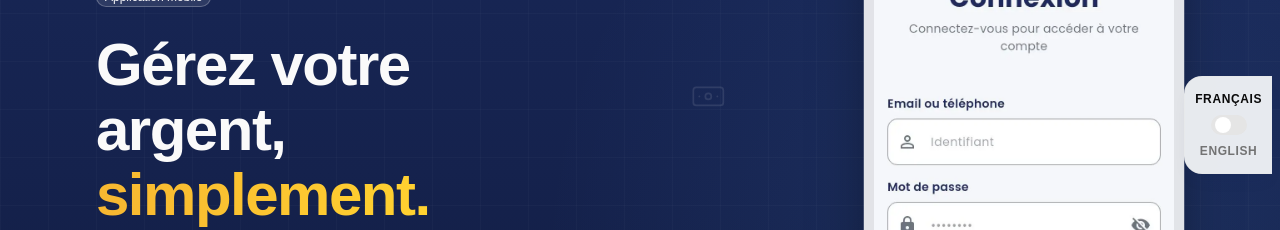
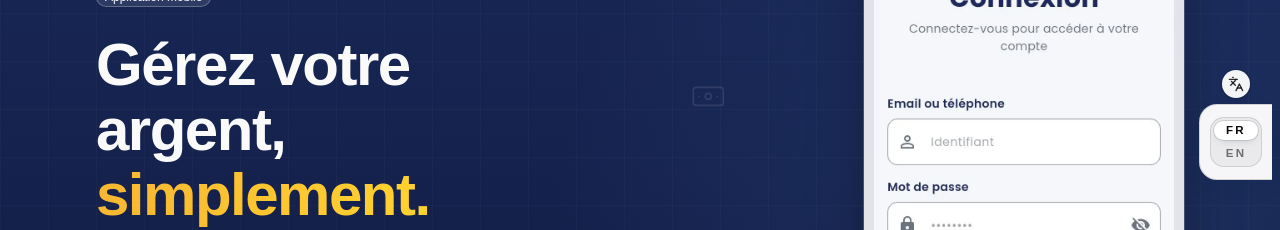
Before and after one commit to The-Ghost03/smartsaver-web-react, a React (Vite) app: page / in a window 1280 px wide. Shown: the part 275-505 px from the top of the page. Built offline with nearby package versions, Linux system fonts and the light colour scheme; no server answers.

Commit message:
feat: enhance LanguageSwitch component with animated language options, update JellyRouteLoader for localization, and improve layout in MainLayout for better accessibility

```diff
--- a/src/components/layout/LanguageSwitch.jsx
+++ b/src/components/layout/LanguageSwitch.jsx
@@ -1,59 +1,64 @@
-import { useId } from "react";
+import { motion } from "framer-motion";
 import { useTranslation } from "react-i18next";
-import { Label } from "@/components/ui/label";
-import { Switch } from "@/components/ui/switch";
 import { cn } from "@/lib/utils";
+
+function LangOption({ active, shortLabel, longLabel, onSelect, vertical }) {
+  return (
+    <button
+      type="button"
+      aria-pressed={active}
+      aria-label={longLabel}
+      title={longLabel}
+      onClick={onSelect}
+      className={cn(
+        "relative flex h-9 flex-1 items-center justify-center rounded-xl px-2 outline-none sm:h-10",
+        "font-heading text-[0.68rem] font-semibold uppercase tracking-[0.2em] sm:text-[0.72rem]",
+        "transition-[color] duration-200 focus-visible:ring-2 focus-visible:ring-ring/50 focus-visible:ring-offset-2 focus-visible:ring-offset-background",
+        vertical ? "w-full min-w-[2.75rem]" : "min-w-[3rem]",
+        active ? "text-foreground" : "text-foreground/55 hover:text-foreground/85",
+      )}
+    >
+      {active ? (
+        <motion.div
+          layoutId="ss-lang-pill"
+          className="absolute inset-0 rounded-[11px] bg-background shadow-[0_3px_10px_-4px_rgba(15,31,61,0.2)] ring-1 ring-foreground/[0.12] dark:bg-card dark:shadow-[0_2px_14px_-4px_rgba(0,0,0,0.45)] dark:ring-white/[0.14]"
+          transition={{ type: "spring", stiffness: 480, damping: 35 }}
+        />
+      ) : null}
+      <span className="relative z-10 tabular-nums">{shortLabel}</span>
+    </button>
+  );
+}
 
 export function LanguageSwitch({ className, layout = "horizontal" }) {
   const { t, i18n } = useTranslation();
-  const id = useId();
   const isEn = i18n.language === "en";
-  const isVertical = layout === "vertical";
+  const vertical = layout === "vertical";
 
   return (
     <div
+      role="group"
+      aria-label={t("common.languageSwitch")}
       className={cn(
-        isVertical
-          ? "flex flex-col items-center gap-1.5"
-          : "flex items-center gap-1.5 sm:gap-2",
-        className
+        "flex gap-1 rounded-[14px] bg-foreground/[0.05] p-1 ring-1 ring-inset ring-foreground/[0.12] dark:bg-muted/25 dark:ring-white/[0.1]",
+        vertical ? "flex-col" : "flex-row items-stretch",
+        className,
       )}
     >
-      <span
-        className={cn(
-          "text-[0.65rem] font-semibold uppercase tracking-wider sm:text-xs",
-          !isEn ? "text-foreground" : "text-muted-foreground"
-        )}
-        aria-hidden
-      >
-        {t("common.fr")}
-      </span>
-      <div
-        className={cn(
-          "flex items-center justify-center",
-          isVertical && "py-0.5"
-        )}
-      >
-        <Label htmlFor={id} className="sr-only">
-          {t("common.languageSwitch")}
-        </Label>
-        <Switch
-          id={id}
-          checked={isEn}
-          onCheckedChange={(on) => {
-            void i18n.changeLanguage(on ? "en" : "fr");
-          }}
-        />
-      </div>
-      <span
-        className={cn(
-          "text-[0.65rem] font-semibold uppercase tracking-wider sm:text-xs",
-          isEn ? "text-foreground" : "text-muted-foreground"
-        )}
-        aria-hidden
-      >
-        {t("common.en")}
-      </span>
+      <LangOption
+        active={!isEn}
+        shortLabel={t("common.frShort")}
+        longLabel={t("common.fr")}
+        vertical={vertical}
+        onSelect={() => void i18n.changeLanguage("fr")}
+      />
+      <LangOption
+        active={isEn}
+        shortLabel={t("common.enShort")}
+        longLabel={t("common.en")}
+        vertical={vertical}
+        onSelect={() => void i18n.changeLanguage("en")}
+      />
     </div>
   );
 }
--- a/src/components/loaders/JellyRouteLoader.jsx
+++ b/src/components/loaders/JellyRouteLoader.jsx
@@ -1,4 +1,5 @@
 import { createElement } from "react";
+import { useTranslation } from "react-i18next";
 import { motion } from "framer-motion";
 import { jellyRouteFloaters } from "@/constants/marketing-floaters";
 import { images } from "@/lib/images";
@@ -8,12 +9,13 @@ import { images } from "@/lib/images";
  * Filtre SVG : id fixe — une seule instance visible à la fois.
  */
 export function JellyRouteLoader() {
+  const { t } = useTranslation();
   return (
     <div
       className="relative flex min-h-dvh w-full flex-col items-center justify-center gap-2 overflow-hidden bg-background px-4"
       role="status"
       aria-live="polite"
-      aria-label="Chargement de la page"
+      aria-label={t("common.pageLoadingAria")}
     >
       <div className="pointer-events-none absolute inset-0 z-0" aria-hidden>
         <div className="absolute inset-0 bg-[radial-gradient(ellipse_80%_50%_at_50%_20%,rgba(26,42,92,0.06),transparent)]" />
@@ -74,8 +76,8 @@ export function JellyRouteLoader() {
           <div className="ss-jelly-loader__dot" />
           <div className="ss-jelly-loader__dot" />
         </div>
-        <p className="text-sm text-center text-gray-500 animate-pulse">
-          CHARGEMENT...
+        <p className="text-sm text-center text-muted-foreground animate-pulse uppercase">
+          {t("common.pageLoading")}
         </p>
       </div>
     </div>
--- a/src/layouts/MainLayout.jsx
+++ b/src/layouts/MainLayout.jsx
@@ -1,4 +1,5 @@
 import { Outlet } from "react-router-dom";
+import { Languages } from "lucide-react";
 import { SeoHead } from "@/components/SeoHead";
 import { PointerRibbonLines } from "@/components/effects/PointerRibbonLines";
 import {
@@ -21,13 +22,14 @@ export default function MainLayout() {
       </main>
       <Footer />
       <BackToTop />
-      <div
-        className="pointer-events-none fixed inset-y-0 right-0 z-60 flex items-center pr-[max(0.5rem,env(safe-area-inset-right))]"
-      >
-        <div
-          className="pointer-events-auto flex flex-col items-stretch gap-0 rounded-l-2xl border border-r-0 border-border/50 bg-background/90 px-1.5 py-3 shadow-lg shadow-primary/5 backdrop-blur-md sm:px-2.5 sm:py-3.5"
-        >
-          <LanguageSwitch layout="vertical" />
+      <div className="pointer-events-none fixed inset-y-0 right-0 z-60 flex items-center pr-[max(0.5rem,env(safe-area-inset-right))]">
+        <div className="pointer-events-auto flex flex-col items-center gap-1.5">
+          <div className="rounded-full bg-background/95 p-1.5 ring-1 ring-foreground/15 shadow-sm backdrop-blur-sm dark:bg-background/85 dark:ring-white/20">
+            <Languages className="size-3.5 text-foreground/85 sm:size-4" aria-hidden />
+          </div>
+          <div className="rounded-l-2xl border border-r-0 border-foreground/15 bg-background/96 px-2 py-2.5 shadow-[0_8px_24px_-8px_rgba(15,31,61,0.22)] backdrop-blur-md sm:px-2.5 sm:py-3 dark:border-white/18 dark:bg-background/88 dark:shadow-[0_8px_32px_-8px_rgba(0,0,0,0.5)]">
+            <LanguageSwitch layout="vertical" />
+          </div>
         </div>
       </div>
     </div>
--- a/src/locales/en.js
+++ b/src/locales/en.js
@@ -21,7 +21,8 @@ export default {
       description:
         "Regular contributions, clear payouts, and step‑by‑step updates — tontine, the digital way.",
       f1: "Regular benefits",
-      f1Text: "— Each round, one member gets the pot according to the group rules.",
+      f1Text:
+        "— Each round, one member gets the pot according to the group rules.",
       f2: "Fairness",
       f2Text: "— A clear order for who receives the payout and when.",
       f3: "Transparency",
@@ -52,8 +53,7 @@ export default {
       cardFooter: "100\u00a0%",
       badge: "Savings",
       heading: "At your pace, without pressure.",
-      description:
-        "Fixed or free amount, sprints, and clear withdrawal fees.",
+      description: "Fixed or free amount, sprints, and clear withdrawal fees.",
       f1: "Fixed or free",
       f1Text: "— You choose how to save.",
       f2: "Sprints",
@@ -97,8 +97,12 @@ export default {
   common: {
     fr: "Français",
     en: "English",
+    frShort: "FR",
+    enShort: "EN",
     languageSwitch: "Choose the interface language: French or English",
     stars5: "5 out of 5 stars",
+    pageLoading: "Loading…",
+    pageLoadingAria: "Page is loading",
   },
   header: {
     nav: {
@@ -152,7 +156,8 @@ export default {
     success: "Thanks! We’ll notify you on launch day.",
     labelEmail: "Email",
     labelPhone: "WhatsApp number",
-    whatsappHint: "Use the number as it appears on WhatsApp, with country code (e.g. +225).",
+    whatsappHint:
+      "Use the number as it appears on WhatsApp, with country code (e.g. +225).",
     or: "or",
     placeholderEmail: "you@example.com",
     placeholderPhone: "+225 07 … (WhatsApp)",
@@ -162,7 +167,8 @@ export default {
     toastLoadingTitle: "Saving",
     toastLoadingDesc: "Contacting the server…",
     toastSuccessTitle: "You’re on the list",
-    toastSuccessDesc: "We’ll use this email / WhatsApp number to reach you on launch day.",
+    toastSuccessDesc:
+      "We’ll use this email / WhatsApp number to reach you on launch day.",
     toastErrorTitle: "Couldn’t send",
     toastErrorDesc: "The request failed. Please try again later.",
     toastErrEmailJsConfig:
@@ -183,7 +189,8 @@ export default {
     themeColor: "#0f1f3d",
     pages: {
       home: {
-        title: "SmartSaver | Tontine & saving — the simple way to manage your money",
+        title:
+          "SmartSaver | Tontine & saving — the simple way to manage your money",
         description:
           "Contribute with confidence, track payouts, and hit your savings goals. SmartSaver: digital, secure, built for Côte d’Ivoire.",
       },
--- a/src/locales/fr.js
+++ b/src/locales/fr.js
@@ -98,8 +98,12 @@ export default {
   common: {
     fr: "Français",
     en: "English",
+    frShort: "FR",
+    enShort: "EN",
     languageSwitch: "Choisir la langue de l’interface : français ou anglais",
     stars5: "5 sur 5 étoiles",
+    pageLoading: "Chargement…",
+    pageLoadingAria: "Chargement de la page en cours",
   },
   header: {
     nav: {
@@ -137,8 +141,7 @@ export default {
     badge: "Application mobile",
     pre: "Avant-",
     post: "première",
-    sub:
-      "L’application SmartSaver sera disponible le <0>8 mai 2026</0>. Soyez averti dès qu’elle est en ligne.",
+    sub: "L’application SmartSaver sera disponible le <0>8 mai 2026</0>. Soyez averti dès qu’elle est en ligne.",
     countdown: "Compte à rebours",
     countdownEnd: "C’est l’heure de télécharger SmartSaver.",
     countdownOn: "Temps restant avant le 8 mai 2026.",
@@ -181,18 +184,21 @@ export default {
     siteName: "SmartSaver",
     orgDescription:
       "Application mobile de tontines numériques et d’épargne en Côte d’Ivoire. Cotisations, ramassages, objectifs d’épargne.",
-    defaultTitle: "SmartSaver | Gérez votre argent, simplement et en toute sécurité",
+    defaultTitle:
+      "SmartSaver | Gérez votre argent, simplement et en toute sécurité",
     defaultDescription:
       "Tontines sécurisées, épargne à votre rythme, notifications à chaque étape. Téléchargez l’app SmartSaver — Abidjan, Côte d’Ivoire.",
     themeColor: "#0f1f3d",
     pages: {
       home: {
-        title: "SmartSaver | Tontine & épargne — l’appli simple pour gérer votre argent",
+        title:
+          "SmartSaver | Tontine & épargne — l’appli simple pour gérer votre argent",
         description:
           "Cotisez serein, suivez les ramassages et atteignez vos objectifs d’épargne. SmartSaver : tontine numérique, sécurisée, pensée pour la Côte d’Ivoire.",
       },
       avantPremiere: {
-        title: "Avant-première SmartSaver | Inscrivez-vous pour le lancement (8 mai 2026)",
+        title:
+          "Avant-première SmartSaver | Inscrivez-vous pour le lancement (8 mai 2026)",
         description:
           "L’application sort le 8 mai 2026. Inscrivez votre e-mail ou votre WhatsApp pour être prévenu du lien de téléchargement (iOS & Android).",
       },
```
